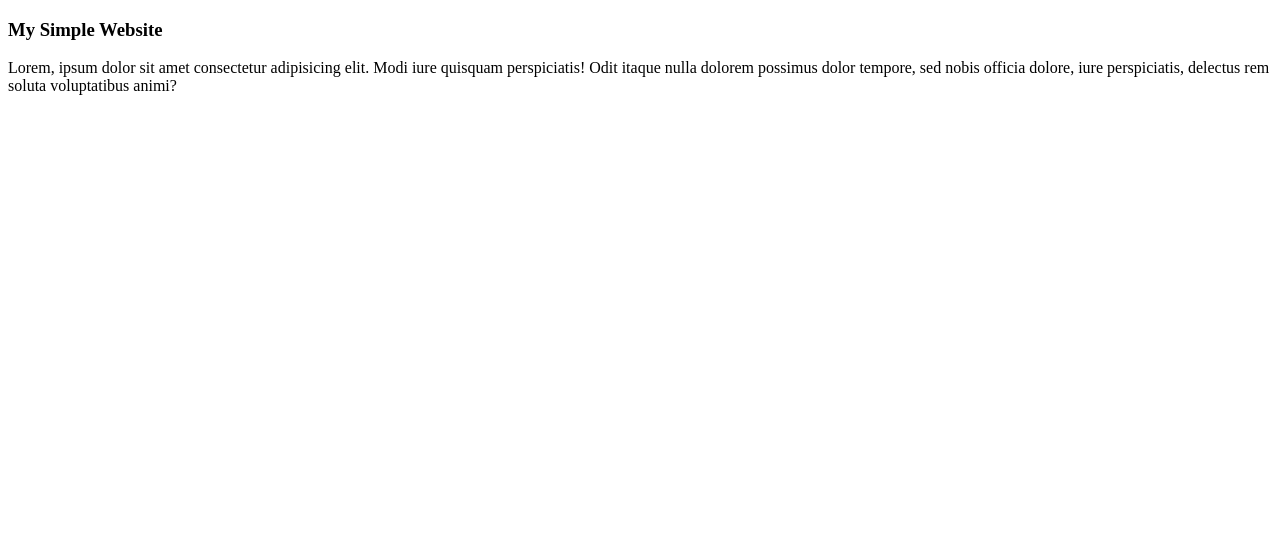
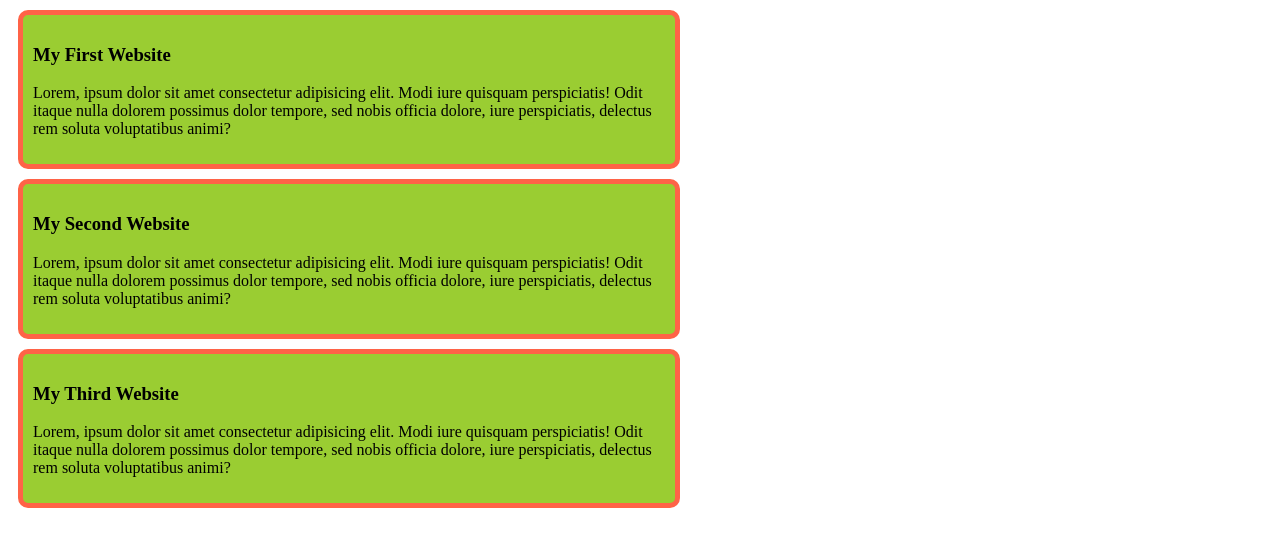
Before and after one commit to mongmycha/my-simple-website, a plain HTML site: page index.html in a window 1280 px wide. Drawn offline with Linux system fonts and the light colour scheme.

Commit message:
added the first blog

```diff
--- a/index.html
+++ b/index.html
@@ -5,13 +5,31 @@
   <meta charset="UTF-8">
   <meta name="viewport" content="width=device-width, initial-scale=1.0">
   <title>My Simple Website</title>
+  <link rel="stylesheet" href="styles/style.css">
 </head>
 
 <body>
-  <h3>My Simple Website</h3>
-  <p>Lorem, ipsum dolor sit amet consectetur adipisicing elit. Modi iure quisquam perspiciatis! Odit itaque nulla
-    dolorem possimus dolor tempore, sed nobis officia dolore, iure perspiciatis, delectus rem soluta voluptatibus animi?
-  </p>
+  <div>
+    <h3>My First Website</h3>
+    <p>Lorem, ipsum dolor sit amet consectetur adipisicing elit. Modi iure quisquam perspiciatis! Odit itaque nulla
+      dolorem possimus dolor tempore, sed nobis officia dolore, iure perspiciatis, delectus rem soluta voluptatibus
+      animi?
+    </p>
+  </div>
+  <div>
+    <h3>My Second Website</h3>
+    <p>Lorem, ipsum dolor sit amet consectetur adipisicing elit. Modi iure quisquam perspiciatis! Odit itaque nulla
+      dolorem possimus dolor tempore, sed nobis officia dolore, iure perspiciatis, delectus rem soluta voluptatibus
+      animi?
+    </p>
+  </div>
+  <div>
+    <h3>My Third Website</h3>
+    <p>Lorem, ipsum dolor sit amet consectetur adipisicing elit. Modi iure quisquam perspiciatis! Odit itaque nulla
+      dolorem possimus dolor tempore, sed nobis officia dolore, iure perspiciatis, delectus rem soluta voluptatibus
+      animi?
+    </p>
+  </div>
+
 </body>
-
 </html>
--- /dev/null
+++ b/styles/style.css
@@ -0,0 +1,8 @@
+div {
+  background-color: yellowgreen;
+  padding: 10px;
+  margin: 10px;
+  width: 50%;
+  border: 5px solid tomato;
+  border-radius: 10px;
+}
```
